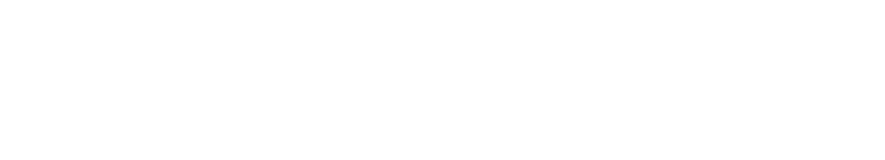
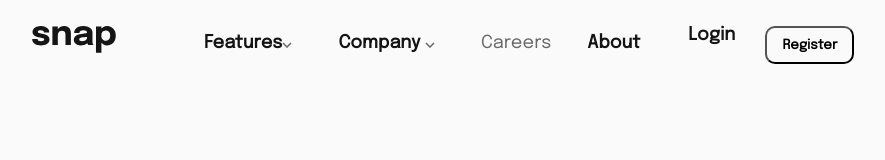
Before and after one commit to AndresParra11/Workshop-2-SASS-Babel, a plain HTML site: page index.html in a window 1280 px wide. Shown: the whole page, without its empty margins (16-901 px from the left). Drawn offline with Linux system fonts and the light colour scheme.

Commit message:
Desarrollo del header y su funcionalidad con JS

```diff
--- a/index.html
+++ b/index.html
@@ -1,10 +1,50 @@
 <!DOCTYPE html>
 <html lang="en">
+
 <head>
   <meta charset="UTF-8" />
   <meta http-equiv="X-UA-Compatible" content="IE=edge" />
   <meta name="viewport" content="width=device-width, initial-scale=1.0" />
   <title>Snap</title>
+  <link rel="stylesheet" href="./styles/style.css">
 </head>
-  <body></body>
+
+<body>
+  <header class="header">
+    <div class="header__img">
+      <figure>
+        <img src="./assets/images/logo.svg" alt="logo_snap">
+      </figure>
+      <ul class="header__select">
+        <li>
+          <a href="">Features<img src="./assets/images/icon-arrow-down.svg" alt="" class="flecha"></a>
+          <ul class="submenu">
+            <li><a href=""><img src="./assets/images/icon-todo.svg" alt="">Todo List</a></li>
+            <li><a href=""><img src="./assets/images/icon-calendar.svg" alt="">Calendar</a></li>
+            <li><a href=""><img src="./assets/images/icon-reminders.svg" alt="">Reminders</a></li>
+            <li><a href=""><img src="./assets/images/icon-planning.svg" alt="">Planing</a></li>
+          </ul>
+        </li>
+        <li>
+          <a href="">Company <img src="./assets/images/icon-arrow-down.svg" alt="" class="flecha"></a>
+          <ul class="submenu">
+            <li><a href="">History</a></li>
+            <li><a href="">Our Team</a></li>
+            <li><a href="">Blog</a></li>
+          </ul>
+        </li>
+        <li class="gray">Careers</li>
+        <li>About</li>
+      </ul>
+      <div class="header__login">
+        <ul>
+          <li>Login</li>
+          <li><a href=""><button>Register</button></a></li>
+        </ul>
+      </div>
+    </div>
+
+  </header>
+  <script src="./scripts/script.js"></script>
+</body>
 </html>
--- a/scripts/script.js
+++ b/scripts/script.js
@@ -0,0 +1,18 @@
+const menuItems = document.querySelectorAll('.header__select > li');
+
+menuItems.forEach(item => {
+  const submenu = item.querySelector('.submenu');
+  const flecha = item.querySelector('.flecha');
+  item.addEventListener('mouseenter', () => {
+    submenu.style.display = 'block';
+
+    flecha.style.backgroundImage = "url('../assets/images/icon-arrow-up.svg')";
+  });
+
+  item.addEventListener('mouseleave', () => {
+    submenu.style.display = 'none';
+    flecha.style.backgroundImage = "url('../assets/images/icon-arrow-down.svg')";
+  });
+
+
+});
--- a/styles/style.scss
+++ b/styles/style.scss
@@ -0,0 +1,89 @@
+@import url('https://fonts.googleapis.com/css2?family=Epilogue&display=swap');
+$AlmostWhite: hsl(0, 0%, 98%);
+$MediumGray: hsl(0, 0%, 41%);
+$AlmostBlack: hsl(0, 0%, 8%);
+$Fontsize: 18px;
+$fontfamily: 'Epilogue', sans-serif;
+
+body {
+    background-color: $AlmostWhite;
+    font-size: $Fontsize;
+    font-family: $fontfamily;
+    color: $AlmostBlack;
+}
+
+.header {
+    display: flex;
+    width: 100%;
+
+    &__img {
+        display: flex;
+    }
+
+    &__select {
+        display: flex;
+        gap: 20px;
+        list-style: none;
+        .submenu {
+            display: none;
+          }
+        img{
+            margin-right: 10px;
+        }
+        ul{
+
+            margin-top: 20px;
+            border-radius: 10px;
+            padding: 20px;
+            box-shadow: rgba(14, 30, 37, 0.12) 0px 2px 4px 0px, rgba(14, 30, 37, 0.32) 0px 2px 16px 0px;
+        }
+
+        li{
+            list-style: none;
+            padding: 8px;
+            cursor: pointer;
+            font-weight: 700;
+        }
+        .gray{
+            color: $MediumGray;
+            font-weight: 200;
+        }
+    }
+    &__login{
+        display: flex;
+        flex-direction: row;
+        gap: 20px;
+        position: relative;
+        float: left;
+        font-weight: 700;
+        justify-content: end;
+
+        ul{
+            display: flex;
+            flex-direction: row;
+            gap: 30px;
+
+        }
+        li{
+            list-style: none;
+            cursor: pointer;
+
+        }
+        button{
+            padding: 10px 15px 10px 15px;
+            border-radius: 10px;
+            background-color: $AlmostWhite;
+            cursor: pointer;
+            font-weight: 700;
+            font-family: $fontfamily;
+        }
+    }
+    a{
+        text-decoration: none;
+        color: $AlmostBlack;
+        font-weight: 700;
+
+    }
+
+
+}
```
Also changed, not shown: styles/style.css, 1 other file. Lines whose indentation alone changed are shown as unchanged.
